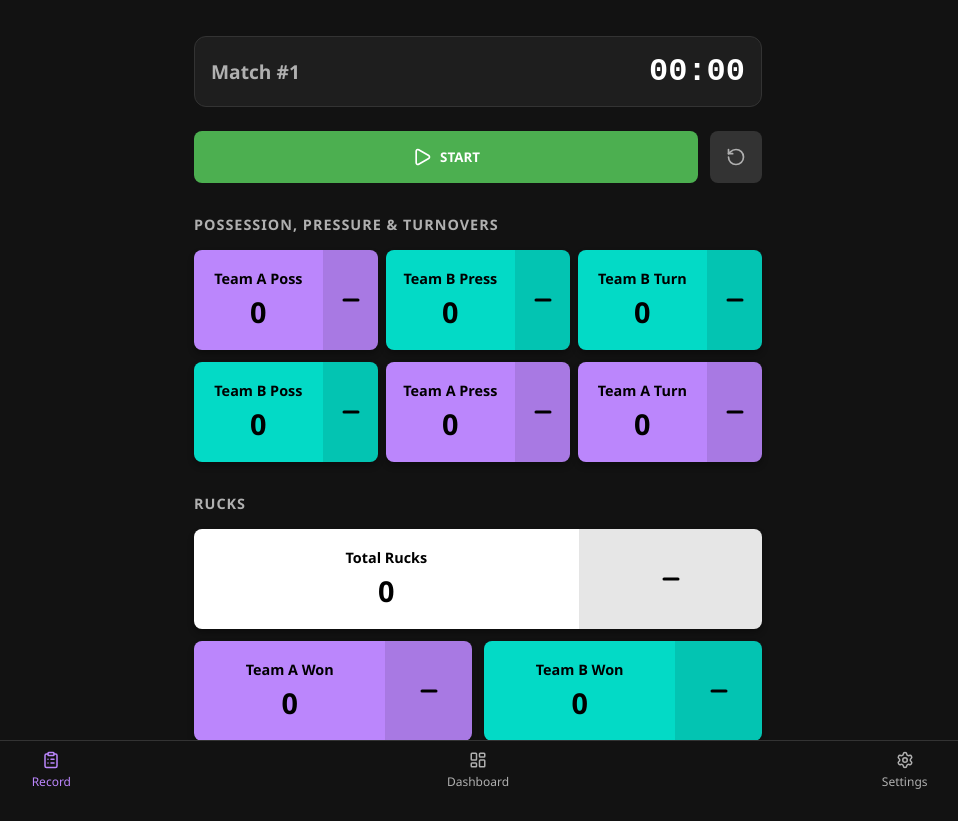
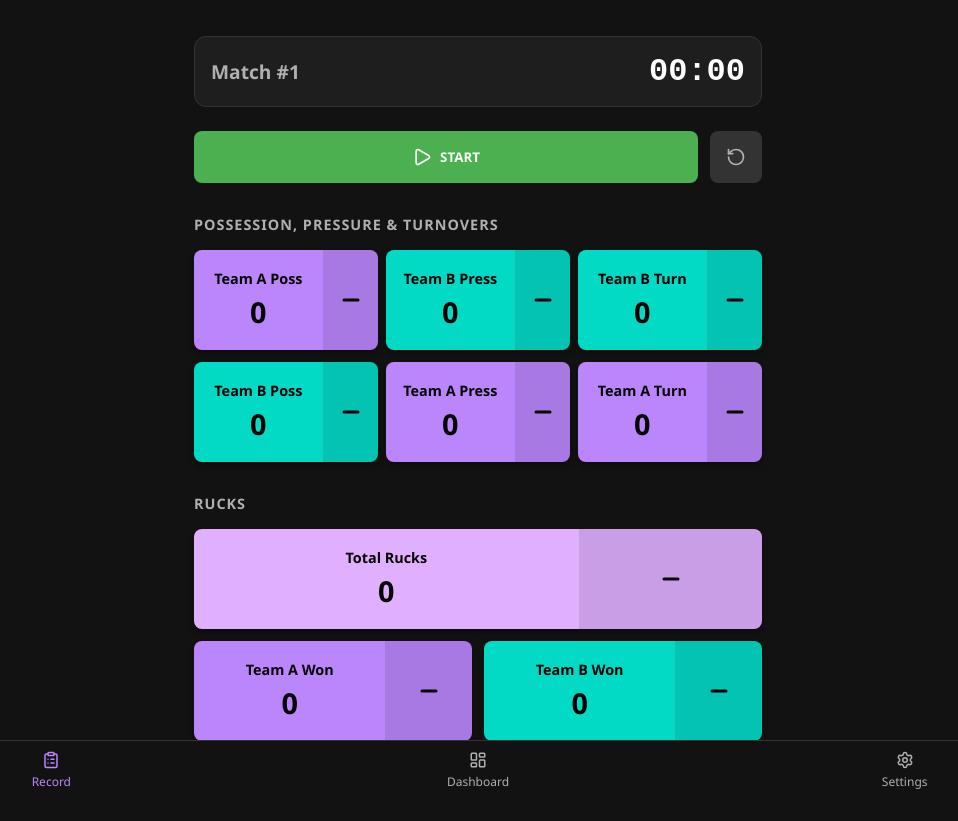
Before and after one commit to CavaJoder/Camogie, a React (Vite) app: page / in a window 1280 px wide. Shown: the whole page, without its empty margins (162-1120 px from the left). Built offline with nearby package versions, Linux system fonts and the light colour scheme.

Commit message:
style: change total rucks button color to lilac

```diff
--- a/src/views/RecordView.jsx
+++ b/src/views/RecordView.jsx
@@ -175,7 +175,7 @@ const RecordView = () => {
                     <Button
                         label="Total Rucks"
                         count={currentStats.rucksTotal}
-                        color="#ffffff"
+                        color="#e0b0ff"
                         fullWidth
                         onIncrement={() => updateStat('rucksTotal', 1)}
                         onDecrement={() => updateStat('rucksTotal', -1)}
```
